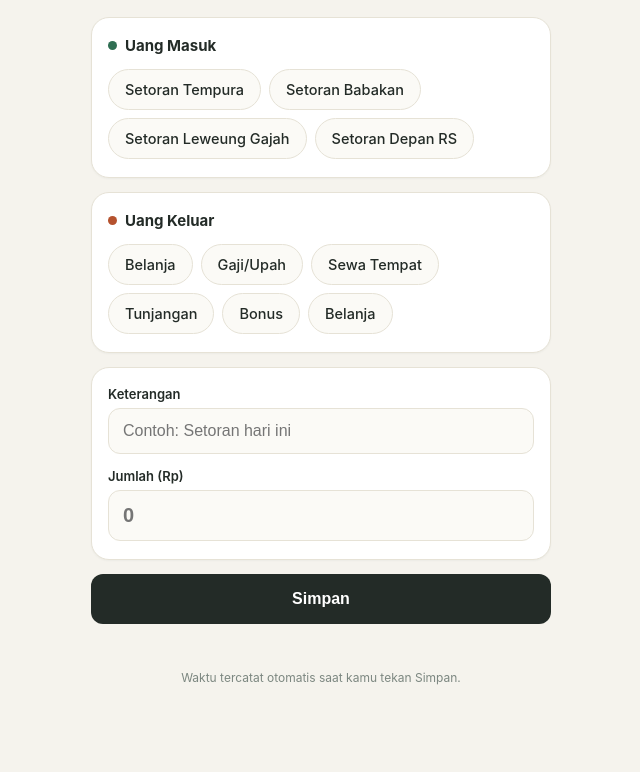
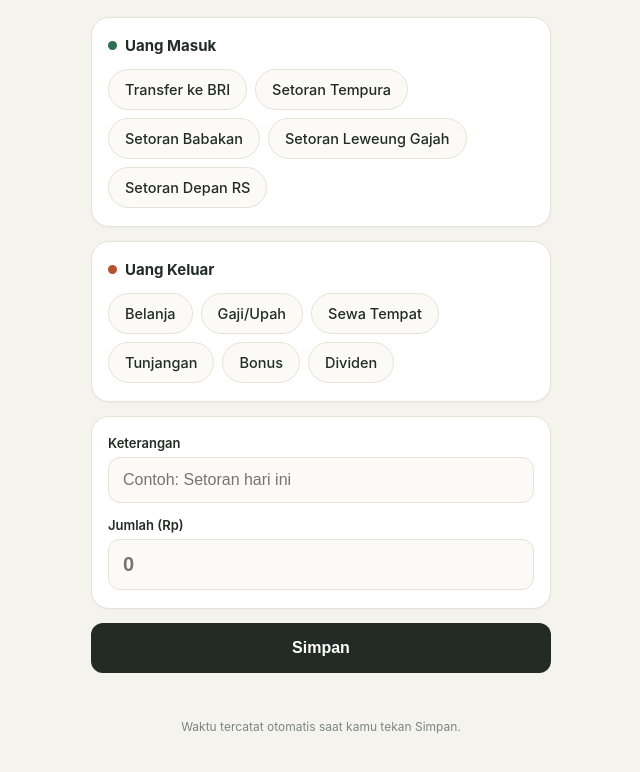
Before and after one commit to moroxixi/Work, a plain HTML site: page Pencatatan-Buku-Kas/index.html in a window 1280 px wide. Shown: the part 80-852 px from the top of the page, without its empty margins (319-959 px from the left). Before the commit the page ends 817 px from the top, so only its background shows below. Drawn offline with Linux system fonts and the light colour scheme.

Commit message:
auto: 2026-07-08 23:25

```diff
--- a/Pencatatan-Buku-Kas/index.html
+++ b/Pencatatan-Buku-Kas/index.html
@@ -23,6 +23,10 @@
         <h2>Uang Masuk</h2>
       </div>
       <div class="chip-grid" data-group="kategori">
+	<label class="chip chip-masuk">
+          <input type="radio" name="kategori" value="Transfer ke BRI">
+          <span>Transfer ke BRI</span>
+        </label>
         <label class="chip chip-masuk">
           <input type="radio" name="kategori" value="Setoran Cabang Tempura">
           <span>Setoran Tempura</span>
@@ -71,7 +75,7 @@
         </label>
 	<label class="chip chip-keluar">
           <input type="radio" name="kategori" value="Dividen">
-          <span>Belanja</span>
+          <span>Dividen</span>
         </label>
       </div>
 
```
Also changed, not shown: 1 other file.
